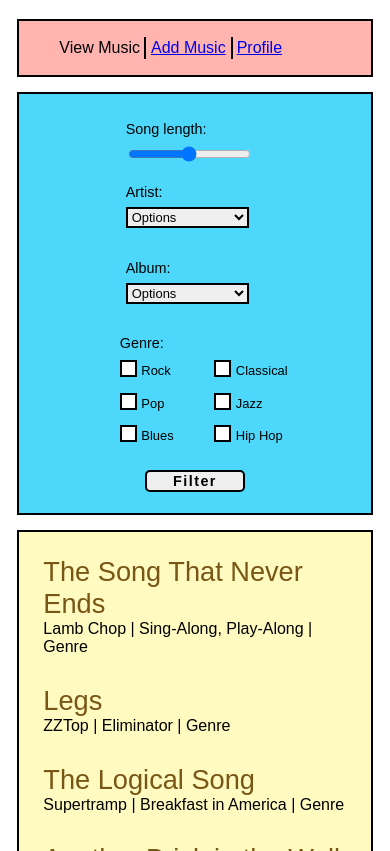
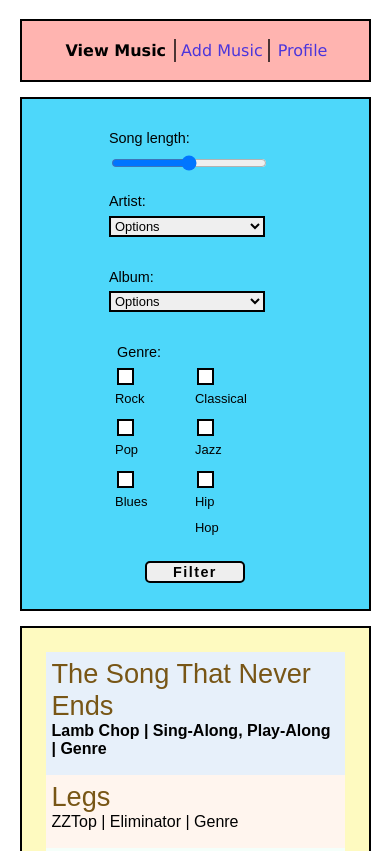
Before and after one commit to sqfish/music-history, a plain HTML site: page index.html in a window 390 px wide. Shown: the top 851 px of the page. Drawn offline with Linux system fonts and the light colour scheme.

Commit message:
Modified the input form to improve the method used to wrap the flex boxes on smaller width screens. Changed method from floats to flexbox.

```diff
--- a/index.html
+++ b/index.html
@@ -13,15 +13,17 @@
 <body>
 
 
+
 <!--
     HEADER AND NAVIGATION
     Navigation bar and navigation links -->
 
   <header>
+
     <nav>
       <ul>
-              <li>View Music</li>
-              <li class="mid"><a href="#">Add Music</a></li>
+        <li class="current-selection">View Music</li>
+        <li class="middle"><a href="#">Add Music</a></li>
         <li><a href="#">Profile</a></li>
       </ul>
     </nav>
@@ -55,23 +57,23 @@
 
 
         <div id="slider-and-selects">
-                         <label for="song-length" value="Song length">Song length:</label>
-                         <input type="range" id="song-length"></input>
+          <label for="song-length">Song length:</label>
+          <input type="range" id="song-length">
 
 
           <label for="artist-name">Artist:</label>
           <select id="artist" name="artist-name">
             <option selected disabled>Options</option>
-                              <option></option>
-                              <option></option>
+            <option>Artist</option>
+            <option>Artist</option>
           </select>
 
 
           <label for="album-name">Album:</label>
           <select id="album" name="album-name">
             <option selected disabled>Options</option>
-                              <option></option>
-                              <option></option>
+            <option>Album</option>
+            <option>Album</option>
           </select>
         </div>
 
@@ -83,7 +85,7 @@
 
         <fieldset>
           <legend>Genre:</legend>
-
+          <div id="flexbox">
 
             <div id="left-checkboxes">
               <ul>
@@ -119,14 +121,16 @@
                 </li>
               </ul>
             </div>
+
+          </div>
         </fieldset>
 
 
 
       <!--
-                    FORM SUBMIT BUTTON -->
+          FORM SUBMIT -->
 
-                    <input type="submit" value="Filter"></input>
+      <input type="submit" value="Filter">
       </form>
     </div>
 
@@ -158,12 +162,12 @@
         <h3>Song Name</h3>
         <p>Artist Name | Album Name | Genre</p>
       </div>
-
     </div>
 
 
   </div>
 
+
   <script type="text/javascript" src="main.js"></script>
 
 </body>
--- a/main.js
+++ b/main.js
@@ -2,7 +2,7 @@ var songs = [];
 
 
 // Song object container
-function song(title, artist, album) {
+function Song(title, artist, album) {
 	this.songName = title;
 	this.artistName = artist;
 	this.albumName = album;
@@ -52,7 +52,7 @@ function parseSongInfo(currentValue) {
 	var artistName = currentValue.slice(x, y);
 	y = y + query.length;
 	var albumName = currentValue.slice(y);
-	return new song(songName, artistName, albumName);
+	return new Song(songName, artistName, albumName);
 }
 
 
--- a/style.css
+++ b/style.css
@@ -8,22 +8,35 @@
 
 nav {
    display: block;
-   width: 75%;
+   width: 75vw;
    max-width: 920px;
-   min-width: 700px;
+   min-width: 660px;
    box-sizing: border-box;
    background-color: #FFB4B0;
    border: 2px solid black;
-   margin: 5% auto 15px auto;
+   margin: 7vh auto 15px auto;
 }
 
 nav li {
    display: inline-block;
-   font-family: arial;
-   font-size: 1em;
+   box-sizing: content-box;
+   padding: 4px;
+   font-family: verdana;
+   font-size: 1rem;
+   opacity: 0.7;
 }
 
-.mid {
+nav li a {
+   text-decoration: none;
+}
+
+.current-selection {
+   font-weight: bolder;
+   background-color: #FFB4B0;
+   opacity: 1;
+}
+
+.middle {
    border-left: 2px solid black;
    border-right: 2px solid black;
    padding: 2px 5px 2px 5px;
@@ -44,12 +57,12 @@ nav li {
 .flex-container {
    display: flex;
    flex-flow: row nowrap;
-   width: 75%;
+   width: 75vw;
    max-width: 920px;
-   min-width: 700px;
+   min-width: 660px;
    margin-left: auto;
    margin-right: auto;
-   justify-content: space-between;
+   justify-content: center;
 }
 
 #left-flex-item {
@@ -108,20 +121,37 @@ select {
 
 fieldset {
    border: none;
-   width: 170px;
+   width: 180px;
+   /*min-width: 160px;*/
    margin: 0;
    padding: 0;
 }
 
+#flexbox {
+   padding: 0;
+   margin: 0;
+   list-style: none;
+   width: 100%;
+   display: flex;
+   flex-flow: row wrap
+   justify-content: center;
+}
+
 fieldset ul {
+   /*max-width: min-content;*/
+   /*display: inline;*/
    margin: 0;
    padding: 0;
 }
 
 fieldset li {
+   display: block;
+   max-width: min-content;
+   min-width: 30px;
    font-size: 0.9em;
    margin-bottom: 0.5em;
    list-style-type: none;
+
 }
 
 input[type="checkbox"] {
@@ -130,11 +160,13 @@ input[type="checkbox"] {
 }
 
 #left-checkboxes {
-   float: left;
+   /*float: left;*/
+   flex: 1;
 }
 
 #right-checkboxes {
-   float: right;
+   /*float: right;*/
+   flex: 1;
 }
 
 input[type="submit"] {
@@ -166,7 +198,7 @@ input[type="submit"] {
 
 #right-flex-item p {
    margin: 0;
-   padding-bottom: 1.8em;
+   padding-bottom: 0.7em;
 }
 
 h3 {
@@ -177,6 +209,26 @@ h3 {
    margin: 0;
 }
 
+#right-flex-item p {
+
+}
+
+#right-flex-item div {
+   padding: 2%;
+}
+
+#right-flex-item div:nth-child(2n+0) {
+   background-color: #FFF5EE;
+}
+
+#right-flex-item div:nth-child(2n+1) {
+   background-color: #F5FFFA;
+}
+
+#right-flex-item div:nth-child(1) {
+   background-color: #E7F0FA;
+   font-weight: bolder;
+}
 
 
 /*
@@ -193,8 +245,8 @@ h3 {
 @media screen and (max-width: 700px) {
 
    nav {
-      width: 95%;
-      max-width: 700px;
+      width: 90vw;
+      max-width: 660px;
       min-width: 200px;
       box-sizing: border-box;
       margin-top: 5%;
@@ -206,8 +258,8 @@ h3 {
    .flex-container {
       display: flex;
       flex-flow: column wrap;
-      width: 95%;
-      max-width: 700px;
+      width: 90vw;
+      max-width: 660px;
       min-width: 200px;
       margin-left: auto;
       margin-right: auto;
@@ -218,7 +270,7 @@ h3 {
       flex: 0 1 auto;
       width: 100%;
       text-align: center;
-      padding: 1.5em 1.5em 1.5em 1.5em;
+      padding: 3vh 1.5vh;
       box-sizing: border-box;
    }
 
@@ -234,12 +286,12 @@ h3 {
    #slider-and-selects {
       display: inline-block;
       padding-right: 5%;
-      width: 40%;
+      width: 40vw;
       min-width: 100px;
-      max-width: 180px;
+      /*max-width: 180px;*/
       text-align: left;
-      margin-left: auto;
-      margin-right: auto;
+      /*margin-left: auto;
+      margin-right: auto; */
    }
 
    #slider-and-selects label {
@@ -248,12 +300,13 @@ h3 {
 
    fieldset {
       display: inline-block;
-      padding-left: 5%;
+      width: 35vw;
+      min-width: 160px;
+      /*padding-left: 5%;*/
       vertical-align: top;
       text-align: left;
       margin-left: auto;
       margin-right: auto;
-      clear: none;
    }
 
 
```
Lines whose indentation alone changed are shown as unchanged.
